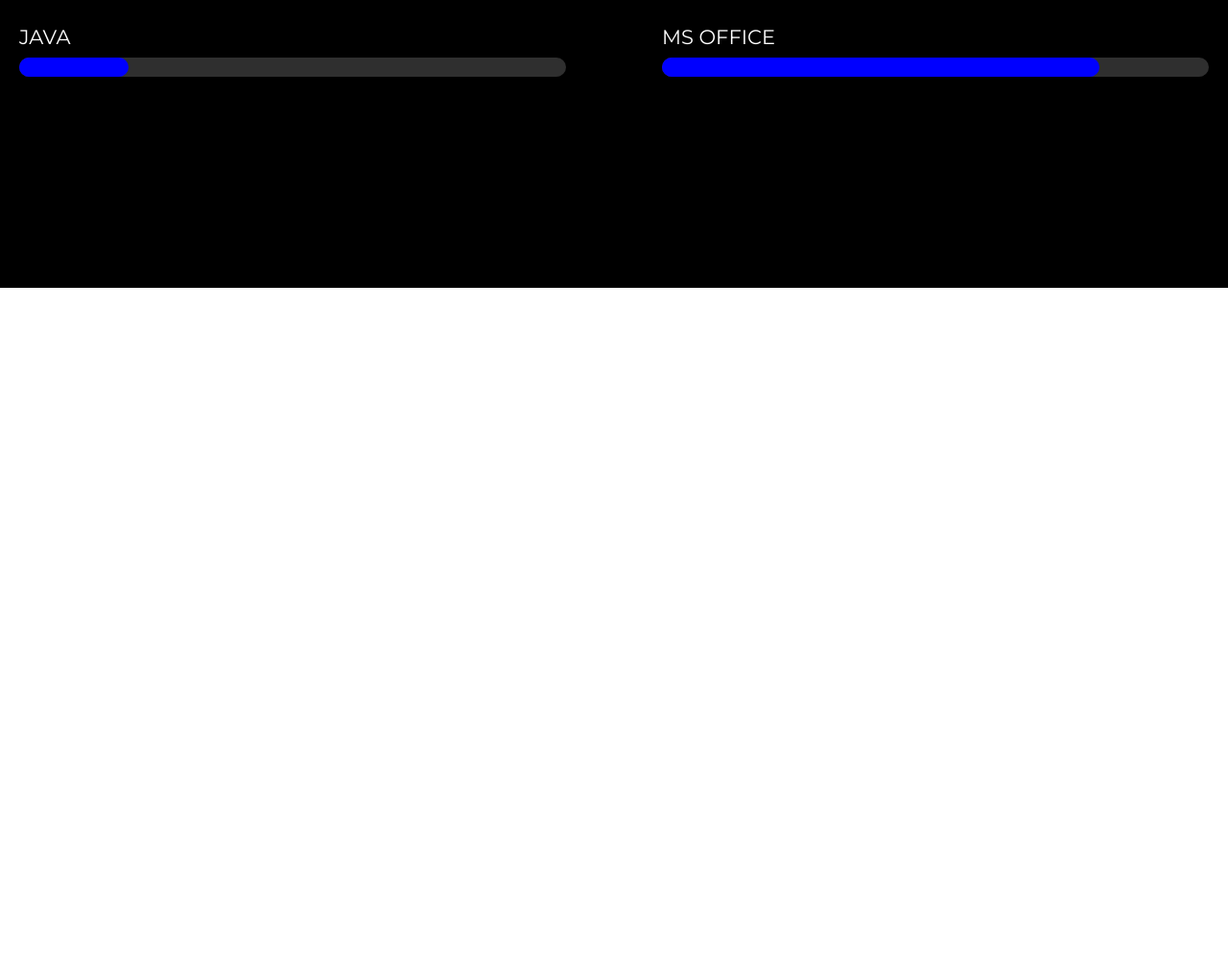
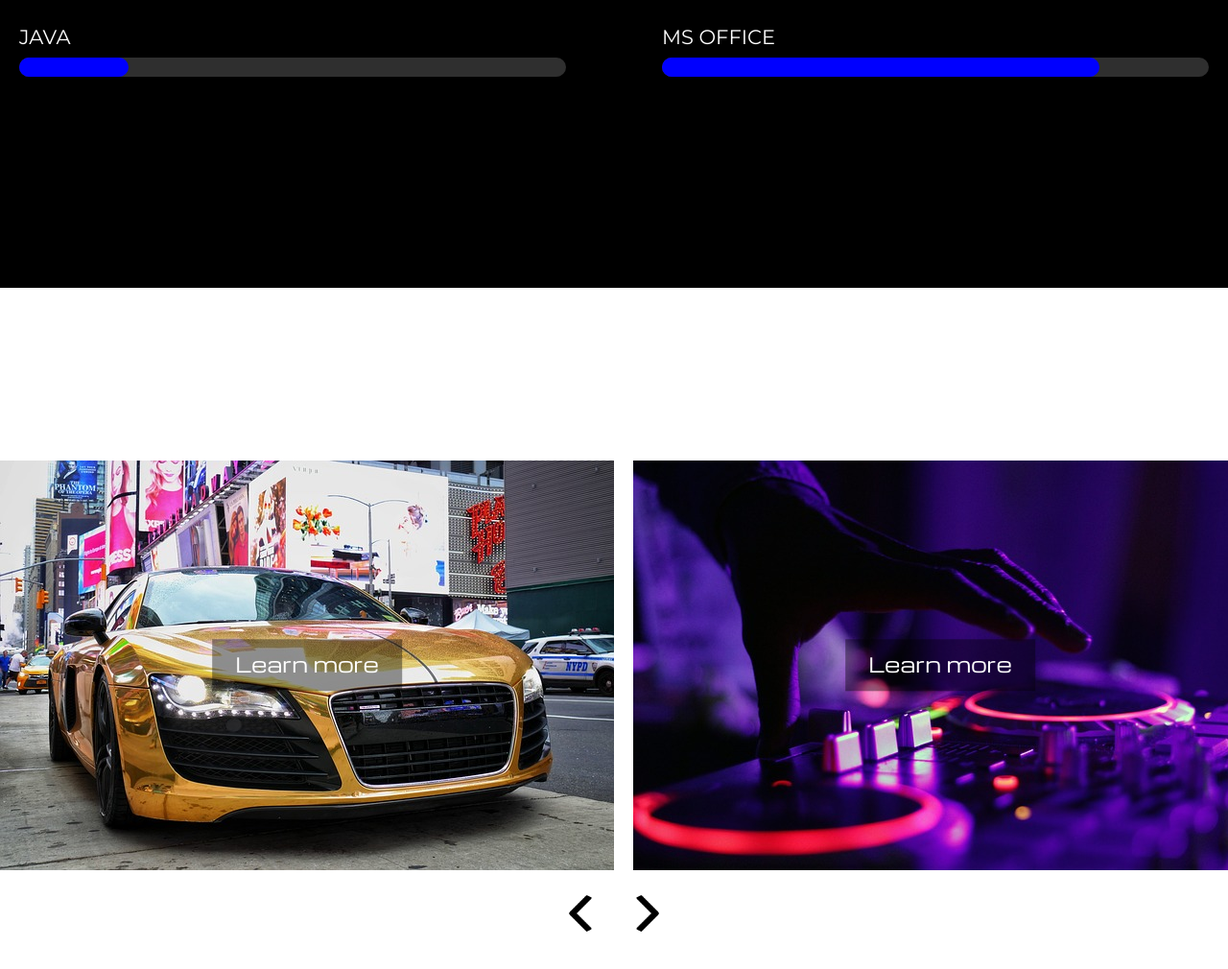
Before and after one commit to aviim90/Personal-Resume-Page, a plain HTML site: page home.html in a window 1280 px wide. Shown: the part 5764-6774 px from the top of the page at 96% size. Before the commit the page ends 6064 px from the top, so only its background shows below. Drawn offline with nearby package versions, Linux system fonts and the light colour scheme.

Commit message:
carousel pending

```diff
--- a/css/style.css
+++ b/css/style.css
@@ -435,6 +435,103 @@
 	width: 80%;
 }
 
+/*----------------PROJECTS-----------------*/
+
+
+
+.projects-section{
+	background: #FFFFFF;
+	padding: 180px 0 180px;
+}
+
+.carousel{
+	position: relative;
+	/* border: solid 1px red; */
+	overflow: hidden;
+	/* padding: 20px; */
+}
+
+.carousel-container{
+	position: relative;
+	height: 100%;
+}
+
+.carousel-track{
+	display: flex;
+	gap: 20px;
+}
+
+.carousel-btn{
+	display: flex;
+	justify-content: center;
+	align-items: center;
+	background: none;
+	border: none;
+	width: 50px;
+	height: 50px;
+}
+
+.btn-prev img,
+.btn-next img{
+	background: #FFFFFF;
+	border-radius: 50%;
+	padding: 10px;
+	width: 40px;
+	height: 40px;
+}
+
+.carousel-nav{
+	padding: 20px;
+	display: flex;
+	align-items: center;
+	justify-content: center;
+	gap: 20px;
+}
+
+
+
+
+.card{
+	position: relative;
+	width: fit-content;
+}
+
+.card-link{
+	line-height: 0;
+}
+
+.btn-light,
+.btn-light:active,
+.btn-light:focus{
+	position: absolute;
+	top: 50%;
+	left: 50%;
+	transform: translate(-50%, -50%);
+	display: inline-block;
+	background: rgba(0, 0, 0, 0.4);
+	padding: 12px 24px;
+	font-size: 21px;
+	font-family: 'Michroma', sans-serif;
+	color: #FFFFFF;
+	font-weight: 400;
+	border: none;
+	line-height: 1.4;
+	transition: 0.4s ease;
+}
+
+.card:hover > .overlay{
+	width: 100%;
+	height: 100%;
+	position: absolute;
+	background: rgba(0, 0, 0, 0.4);
+	transition: 0.4s ease;
+}
+
+.card:hover > .btn-light{
+	background: rgb(253, 136, 3);
+	transition: 0.4s ease;
+}
+
 @media only screen and (max-width: 1200px){
 
 	.experience-item:nth-child(-n + 2){
@@ -579,6 +676,10 @@
 		padding: 100px 0 100px;
 	}
 
+	.resume-section{
+		padding: 100px 0 100px;
+	}
+
 	.about-content img{
 		width: 100%;
 
--- a/home.html
+++ b/home.html
@@ -65,7 +65,7 @@
                 <div class="experience-content">
                     <div class="experience-item">
                         <div class="experience-item-img object-fit">
-                            <img src="img/laptop-gaa1dcdea4_640.jpg">
+                            <img src="img/laptop-gaa1dcdea4_640.jpg" alt="Laptop">
                         </div>
                         <div class="experience-item-text">
                             <h3>Web developer intern</h3>
@@ -77,7 +77,7 @@
                     </div>
                     <div class="experience-item">
                         <div class="experience-item-img object-fit">
-                            <img src="img/computer-ge9bcdd886_640.jpg">
+                            <img src="img/computer-ge9bcdd886_640.jpg" alt="Coding">
                         </div>
                         <div class="experience-item-text">
                             <h3>Career transition period</h3>
@@ -89,7 +89,7 @@
                     </div>
                     <div class="experience-item">
                         <div class="experience-item-img object-fit">
-                            <img src="img/cruise-g7098fa00f_640.jpg">
+                            <img src="img/cruise-g7098fa00f_640.jpg" alt="Cruise Ship">
                         </div>
                         <div class="experience-item-text">
                             <h3>Ship navigation officer</h3>
@@ -264,6 +264,49 @@
             </div>
         </div>
     </section>
+    <section class="projects-section">
+        <div class="carousel">
+            <div class="carousel-container">
+                <ul class="carousel-track">
+                    <li class="carousel-slide">
+                        <a href="#" class="card-link">
+                            <div class="card">
+                                <div class="overlay"></div>
+                                <img src="img/audi.jpg" alt="car">
+                                <span class="btn-light">Learn more</span>
+                            </div>
+                        </a>
+                    </li>
+                    <li class="carousel-slide">
+                        <a href="#" class="card-link">
+                            <div class="card">
+                                <div class="overlay"></div>
+                                <img src="img/dj.jpg" alt="car">
+                                <span class="btn-light">Learn more</span>
+                            </div>
+                        </a>
+                    </li>
+                    <li class="carousel-slide">
+                        <a href="#" class="card-link">
+                            <div class="card">
+                                <div class="overlay"></div>
+                                <img src="img/computer-ge9bcdd886_640.jpg" alt="car">
+                                <span class="btn-light">Learn more</span>
+                            </div>
+                        </a>
+                    </li>
+                </ul>
+            </div>
+            <div class="carousel-nav">
+                <button class="carousel-btn btn-prev">
+                    <img src="img/left-arrow.png" alt="arrow">
+                </button>
+                <button class="carousel-btn btn-next">
+                    <img src="img/right-arrow.png" alt="arrow">
+                </button>
+            </div>
+        </div>
+    </section>
 
 
 
```
Also changed, not shown: img/audi.jpg (added), img/dj.jpg (added), img/left-arrow.png (added), img/right-arrow.png (added), img/sport.jpg (added), img/street.jpg (added).
